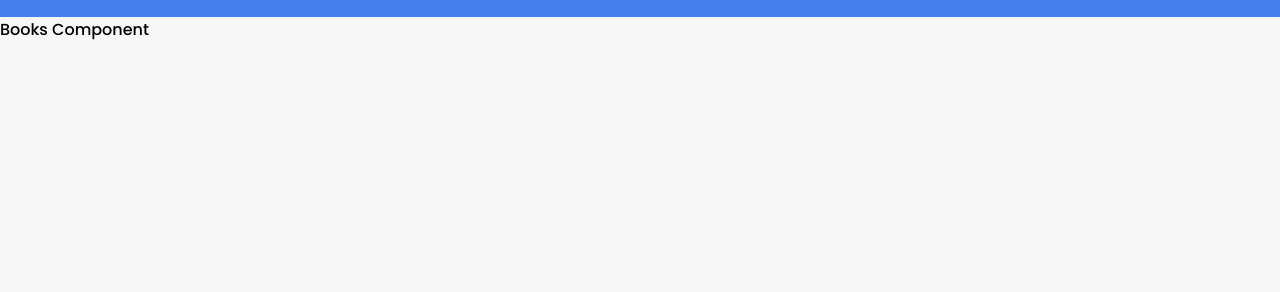
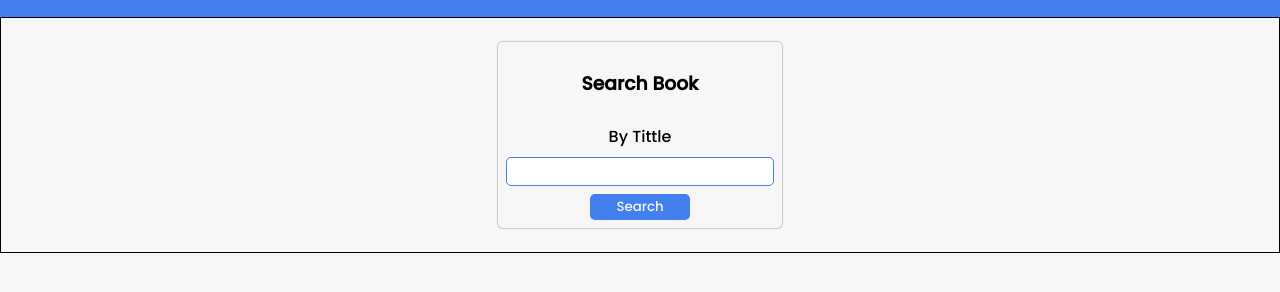
Before and after one commit to Diogoku/googleBooksAPI, a React app: page / in a window 1280 px wide. Shown: the part 58-350 px from the top of the page. Built offline with nearby package versions, Linux system fonts and the light colour scheme; no server answers.

Commit message:
fetch book data inside BooksSearch component

```diff
--- a/src/actions/booksActionsCreator.js
+++ b/src/actions/booksActionsCreator.js
@@ -0,0 +1,10 @@
+import { GET_BOOKS } from "./type";
+
+// BOOKS ACTIONS CREATOR
+
+export const getBooks = (booksData) => {
+  return {
+    type: GET_BOOKS,
+    payload: booksData,
+  };
+};
--- a/src/actions/type.js
+++ b/src/actions/type.js
@@ -0,0 +1 @@
+export const GET_BOOKS = "GET_BOOKS";
--- a/src/components/Books.js
+++ b/src/components/Books.js
@@ -1,24 +1,17 @@
-import React, { useEffect, useState } from "react";
+import React from "react";
 
-// AXIOS
-import axios from "axios";
+// COMPONENTS
+import BooksSearch from "./BooksSearch";
+
+// CSS
+import "../css/books.css";
 
 function Books() {
-  const [booksData, setBooksData] = useState();
-
-  useEffect(() => {
-    const fetchBooks = async () => {
-      const response = await axios.get(
-        `https://www.googleapis.com/books/v1/volumes?q=search+terms`
-      );
-      console.log(response);
-      setBooksData(response);
-    };
-
-    fetchBooks();
-  }, []);
-
-  return <div>Books Component</div>;
+  return (
+    <div className="books-section">
+      <BooksSearch />
+    </div>
+  );
 }
 
 export default Books;
--- /dev/null
+++ b/src/components/BooksSearch.js
@@ -0,0 +1,49 @@
+import React, { useEffect, useState } from "react";
+
+// REACT-REDUX
+import { useDispatch } from "react-redux";
+import { getBooks } from "../actions/booksActionsCreator";
+
+// AXIOS
+import axios from "axios";
+
+function BooksSearch() {
+  const [bookFilter, setBookFilter] = useState("search+terms");
+  const [errorMessage, setErrorMessage] = useState("");
+  const dispatch = useDispatch();
+
+  useEffect(() => {
+    const fetchBooksData = async () => {
+      const response = await axios.get(
+        `https://www.googleapis.com/books/v1/volumes?q=search+terms`
+      );
+
+      if (response.status == 200) {
+        dispatch(getBooks(response.data.items));
+        setErrorMessage("");
+      } else setErrorMessage("The google books API is currently unavailable");
+    };
+    fetchBooksData();
+  }, []);
+
+  return (
+    <div>
+      {errorMessage === "" ? null : <p>{errorMessage}</p>}
+      <form className="search-book-form">
+        <h3>Search Book</h3>
+        <label htmlFor="book-tittle" className="search-book-label">
+          By Tittle
+        </label>
+        <input
+          type="text"
+          id="book-tittle"
+          name="bookTitle"
+          className="search-book-input"
+        />
+        <input type="submit" className="search-books-submit" value="Search" />
+      </form>
+    </div>
+  );
+}
+
+export default BooksSearch;
--- /dev/null
+++ b/src/css/books.css
@@ -0,0 +1,40 @@
+.books-section {
+  border: 1px solid black;
+  display: flex;
+  flex-direction: column;
+  align-items: center;
+  padding: 1.5rem 3rem;
+}
+
+/******** SEARCH BOOK SECTION ********/
+
+.search-book-form {
+  border-radius: 5px;
+  padding: 0.5rem;
+  display: flex;
+  flex-direction: column;
+  align-items: center;
+  row-gap: 0.5rem;
+  box-shadow: 0 0 1px 1px rgb(197, 197, 197);
+}
+
+.search-book-label {
+  display: block;
+}
+
+.search-book-input {
+  border-radius: 5px;
+  border: 1px solid var(--mainBlueColor);
+  outline-color: var(--mainBlueColor);
+  padding: 0.2rem;
+  text-align: center;
+}
+
+.search-books-submit {
+  border-radius: 5px;
+  border: none;
+  width: 100px;
+  padding: 0.2rem 0.5rem;
+  background-color: var(--mainBlueColor);
+  color: var(--mainWhiteColor);
+}
--- a/src/css/default.css
+++ b/src/css/default.css
@@ -1,8 +1,13 @@
 :root {
-  font-family: "Poppins", sans-serif;
   --mainBlackColor: #333333;
+  --mainRedColor: #dc261b;
   --mainBlueColor: #4380ee;
   --mainWhiteColor: #f7f7f7;
+  font-size: 16px;
+}
+
+* {
+  font-family: "Poppins", sans-serif;
 }
 
 html,
--- a/src/reducers/booksReducer.js
+++ b/src/reducers/booksReducer.js
@@ -1,7 +1,11 @@
-const initialState = { vazio: true };
+import { GET_BOOKS } from "../actions/type";
+
+const initialState = { booksData: null };
 
 export default (state = initialState, action) => {
   switch (action.type) {
+    case GET_BOOKS:
+      return { ...state, booksData: action.payload };
     default:
       return state;
   }
```
